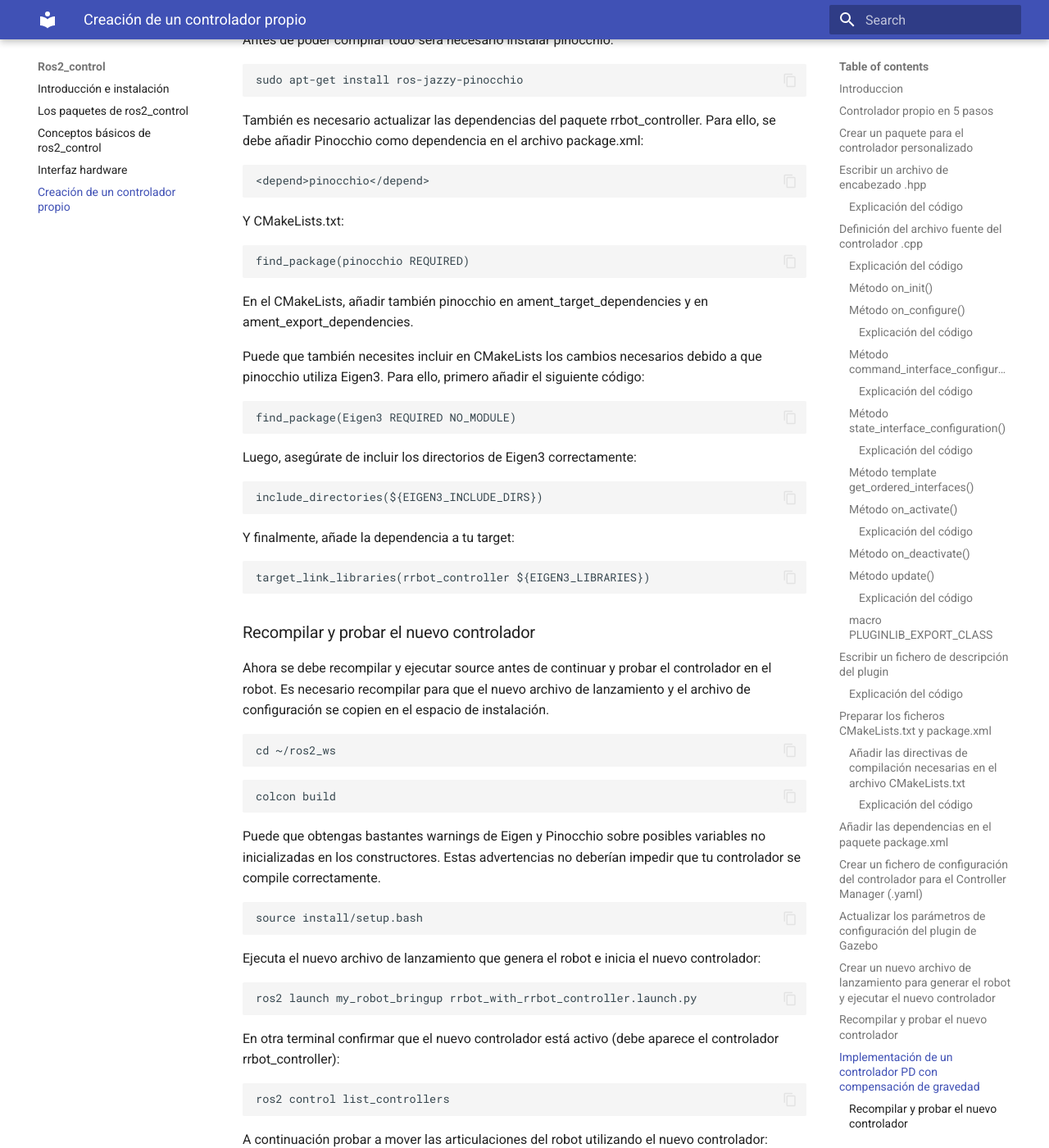
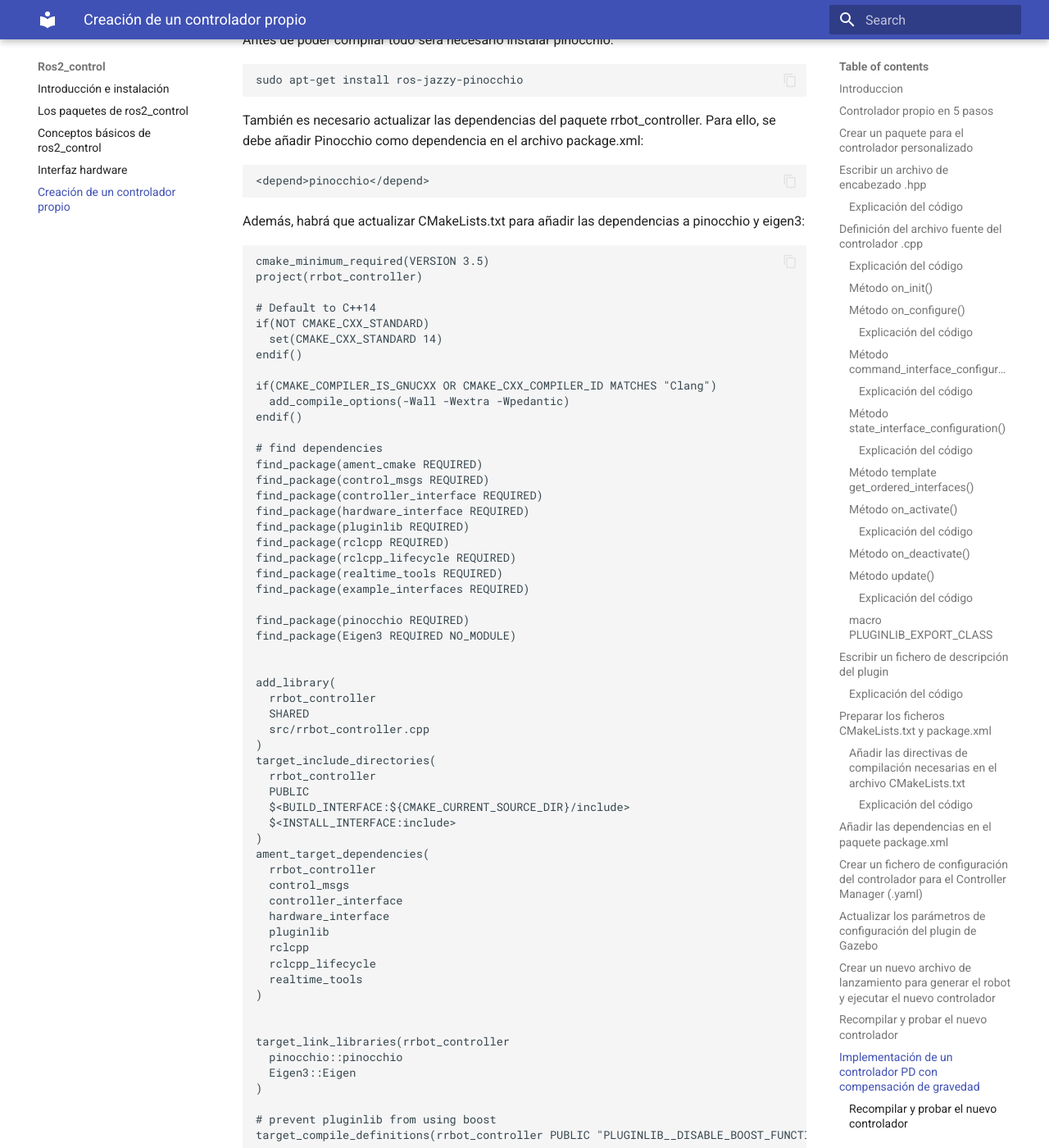
Before and after one commit to jpomares/ros2control-prac, an MkDocs documentation site: the page built from docs/controlador_propio.md, in a window 1280 px wide and 1400 px high, scrolled down 33118 px. Shown: the whole window at 82% size. Built offline with MkDocs 1.6.1 and Material for MkDocs 9.7.7, drawn with Linux system fonts in a browser that asks for light colours; some of the changed text lies outside the part shown.

Commit message:
set comit

````diff
--- a/docs/controlador_propio.md
+++ b/docs/controlador_propio.md
@@ -1463,23 +1463,101 @@ También es necesario actualizar las dependencias del paquete rrbot_controller.
 ```
 <depend>pinocchio</depend>
 ```
-Y CMakeLists.txt:
-```
+Además, habrá que actualizar CMakeLists.txt para añadir las dependencias a pinocchio y eigen3:
+```
+cmake_minimum_required(VERSION 3.5)
+project(rrbot_controller)
+
+# Default to C++14
+if(NOT CMAKE_CXX_STANDARD)
+  set(CMAKE_CXX_STANDARD 14)
+endif()
+
+if(CMAKE_COMPILER_IS_GNUCXX OR CMAKE_CXX_COMPILER_ID MATCHES "Clang")
+  add_compile_options(-Wall -Wextra -Wpedantic)
+endif()
+
+# find dependencies
+find_package(ament_cmake REQUIRED)
+find_package(control_msgs REQUIRED)
+find_package(controller_interface REQUIRED)
+find_package(hardware_interface REQUIRED)
+find_package(pluginlib REQUIRED)
+find_package(rclcpp REQUIRED)
+find_package(rclcpp_lifecycle REQUIRED)
+find_package(realtime_tools REQUIRED)
+find_package(example_interfaces REQUIRED)
+
 find_package(pinocchio REQUIRED)
-```
-En el CMakeLists, añadir también pinocchio en ament_target_dependencies y en ament_export_dependencies.
-
-Puede que también necesites incluir en CMakeLists los cambios necesarios debido a que pinocchio utiliza Eigen3. Para ello, primero añadir el siguiente código:
-```
 find_package(Eigen3 REQUIRED NO_MODULE)
-```
-Luego, asegúrate de incluir los directorios de Eigen3 correctamente:
-```
-include_directories(${EIGEN3_INCLUDE_DIRS})
-```
-Y finalmente, añade la dependencia a tu target:
-```
-target_link_libraries(rrbot_controller ${EIGEN3_LIBRARIES})
+
+
+add_library(
+  rrbot_controller
+  SHARED
+  src/rrbot_controller.cpp
+)
+target_include_directories(
+  rrbot_controller
+  PUBLIC
+  $<BUILD_INTERFACE:${CMAKE_CURRENT_SOURCE_DIR}/include>
+  $<INSTALL_INTERFACE:include>
+)
+ament_target_dependencies(
+  rrbot_controller
+  control_msgs
+  controller_interface
+  hardware_interface
+  pluginlib
+  rclcpp
+  rclcpp_lifecycle
+  realtime_tools
+)
+
+
+target_link_libraries(rrbot_controller
+  pinocchio::pinocchio
+  Eigen3::Eigen
+)
+
+# prevent pluginlib from using boost
+target_compile_definitions(rrbot_controller PUBLIC "PLUGINLIB__DISABLE_BOOST_FUNCTIONS")
+
+pluginlib_export_plugin_description_file(
+  controller_interface rrbot_controller.xml)
+
+install(
+  TARGETS
+  rrbot_controller
+  RUNTIME DESTINATION bin
+  ARCHIVE DESTINATION lib
+  LIBRARY DESTINATION lib
+)
+
+install(
+  DIRECTORY include/
+  DESTINATION include
+)
+
+ament_export_include_directories(
+  include
+)
+ament_export_libraries(
+  rrbot_controller
+)
+ament_export_dependencies(
+  control_msgs
+  controller_interface
+  hardware_interface
+  pluginlib
+  rclcpp
+  rclcpp_lifecycle
+  realtime_tools
+  pinocchio
+  Eigen3
+)
+
+ament_package()
 ```
 
 ### Recompilar y probar el nuevo controlador
````
Also changed, not shown: docs/hardware.md (+1 -1 lines).
